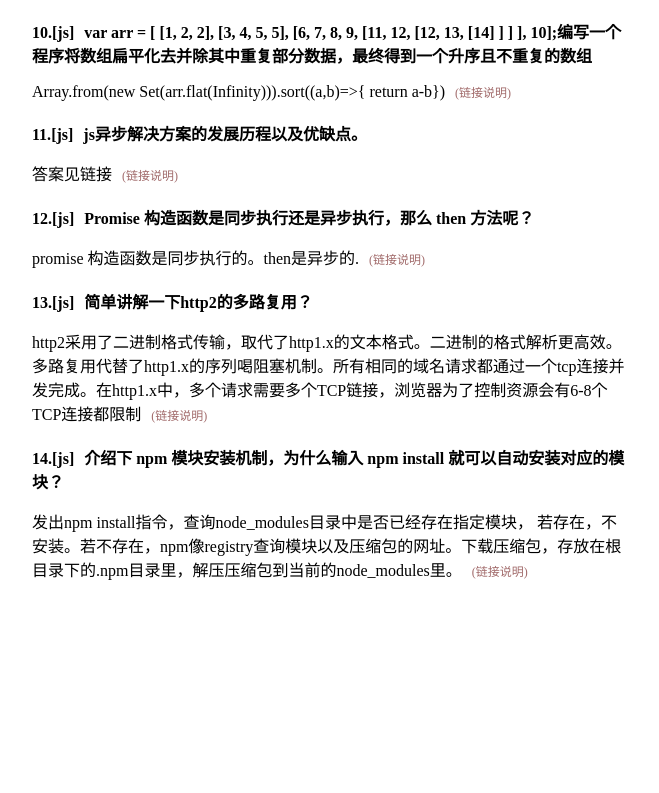
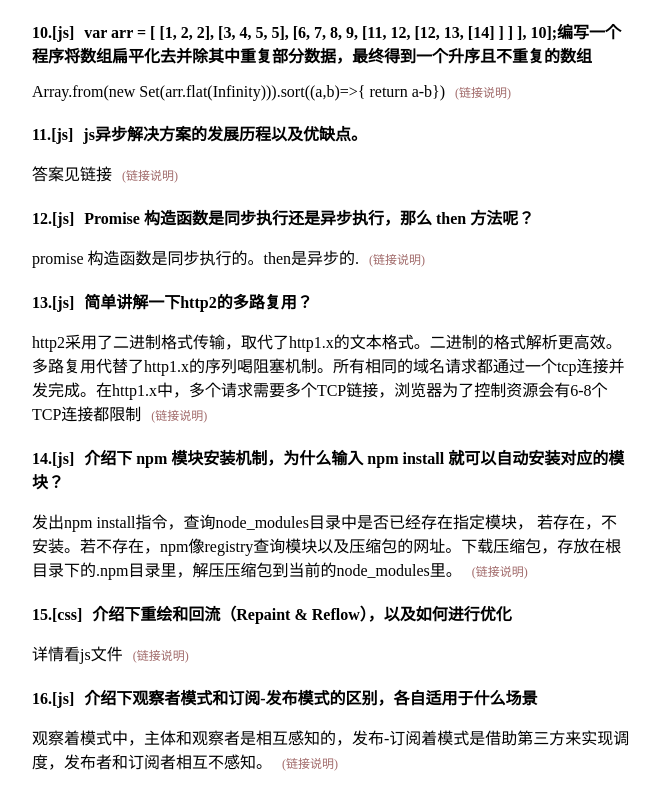
Before and after one commit to liermao/interview, a Vue app in the folder classify/: page / in a window 1280 px wide. Shown: the part 1579-2372 px from the top of the page, without its empty margins (16-675 px from the left). Before the commit the page ends 2180 px from the top, so only its background shows below. Built offline with nearby package versions, Linux system fonts and the light colour scheme.

Commit message:
15，css的重绘和重排。 16.观察者模式和订阅-发布模式的区别。

```diff
--- a/classify/src/views/index.vue
+++ b/classify/src/views/index.vue
@@ -136,6 +136,18 @@ export default {
               "npm像registry查询模块以及压缩包的网址。下载压缩包，存放在根目录下的.npm目录里，解压压缩包到当前的node_modules里。",
           link: "https://github.com/Advanced-Frontend/Daily-Interview-Question/issues/14"
         },
+        {
+          class: "css",
+          title: "介绍下重绘和回流（Repaint & Reflow），以及如何进行优化",
+          answer: "详情看js文件",
+          link: "https://github.com/Advanced-Frontend/Daily-Interview-Question/issues/24"
+        },
+        {
+          class: "js",
+          title: "介绍下观察者模式和订阅-发布模式的区别，各自适用于什么场景 ",
+          answer: "观察着模式中，主体和观察者是相互感知的，发布-订阅着模式是借助第三方来实现调度，发布者和订阅者相互不感知。",
+          link: "https://github.com/Advanced-Frontend/Daily-Interview-Question/issues/24"
+        },
       ]
     }
   }
```
Also changed, not shown: classify/src/assets/css/16.重绘和回流.css (added, +37 -0 lines).
